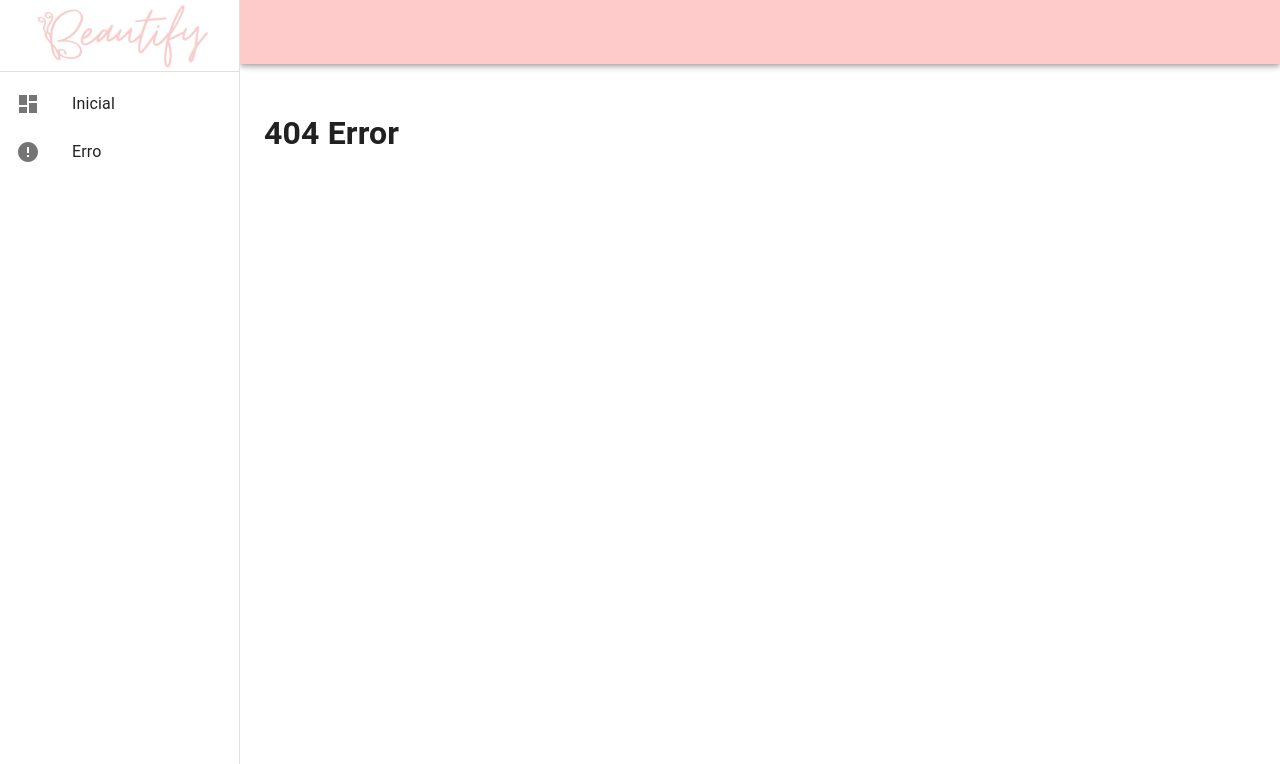
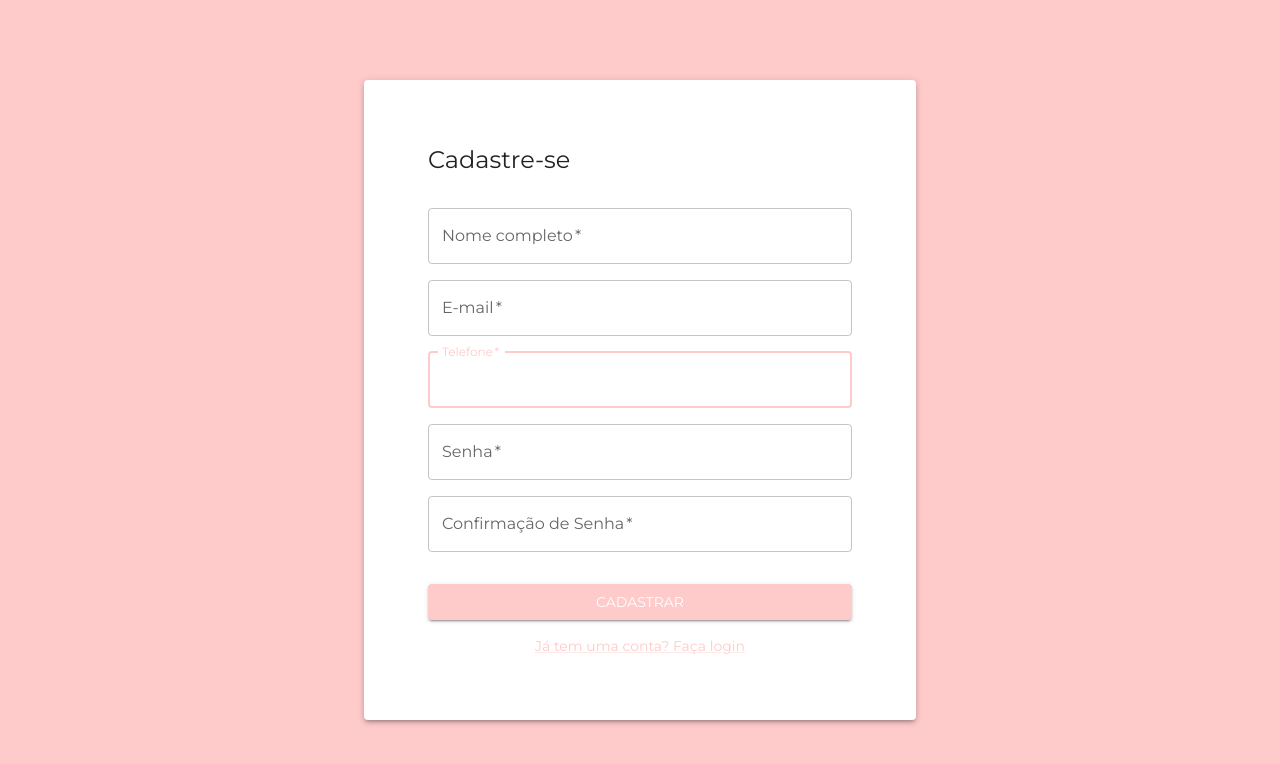
Before and after one commit to vieir4ndo/beautify, a React (Create React App) app in the folder web/: page /cadastro in a window 1280 px wide. Before the commit this address had no page. Shown: the top 764 px of the page. Built offline with nearby package versions, Linux system fonts and the light colour scheme.

Commit message:
Tela de SignUp

```diff
--- a/web/public/index.html
+++ b/web/public/index.html
@@ -24,6 +24,9 @@
       work correctly both with client-side routing and a non-root public URL.
       Learn how to configure a non-root public URL by running `npm run build`.
     -->
+    <!-- Fonte do projeto -->
+    <link href="https://fonts.googleapis.com/css2?family=Montserrat&display=swap" rel="stylesheet">
+
     <title>Beautify</title>
   </head>
   <body>
--- a/web/src/App.js
+++ b/web/src/App.js
@@ -10,7 +10,7 @@ const theme = createTheme(beautifyTheme)
 
 function MainComponent() {
   // temos que fazer autenticação
-  var signed = true;
+  var signed = false;
 
   if (!signed) return <PublicRoutes />
 
--- a/web/src/index.css
+++ b/web/src/index.css
@@ -1,8 +1,6 @@
 body {
   margin: 0;
-  font-family: -apple-system, BlinkMacSystemFont, 'Segoe UI', 'Roboto', 'Oxygen',
-    'Ubuntu', 'Cantarell', 'Fira Sans', 'Droid Sans', 'Helvetica Neue',
-    sans-serif;
+  font-family: 'Montserrat', sans-serif;
   -webkit-font-smoothing: antialiased;
   -moz-osx-font-smoothing: grayscale;
 }
--- /dev/null
+++ b/web/src/pages/SignUp/index.jsx
@@ -0,0 +1,108 @@
+import React from 'react';
+
+import Container from '@mui/material/Container';
+import Box from '@mui/material/Box';
+import Grid from '@mui/material/Grid';
+import Button from '@mui/material/Button';
+import TextField from '@mui/material/TextField';
+import Link from '@mui/material/Link';
+import Typography from '@mui/material/Typography';
+import Paper from '@mui/material/Paper';
+
+const SignUp = () => {
+  return (
+    <Box
+      display="flex"
+      justifyContent="center"
+      alignItems="center"
+      bgcolor="primary.main"
+      style={{ minHeight: '100vh' }}
+    >
+      <Container maxWidth="sm">
+        <Paper elevation={3} sx={{ padding: 8 }}>
+          <Typography component="h1" variant="h5" sx={{ marginBottom: 4 }}>
+            Cadastre-se
+          </Typography>
+
+          <form>
+            <Grid container spacing={2} sx={{ marginBottom: 4 }}>
+              <Grid item xs={12}>
+                <TextField
+                  required
+                  fullWidth
+                  autoFocus
+                  name="name"
+                  variant="outlined"
+                  id="name"
+                  label="Nome completo"
+                />
+              </Grid>
+              <Grid item xs={12}>
+                <TextField
+                  required
+                  fullWidth
+                  name="email"
+                  type="email"
+                  variant="outlined"
+                  id="email"
+                  label="E-mail"
+                />
+              </Grid>
+              <Grid item xs={12}>
+                <TextField
+                  required
+                  fullWidth
+                  autoFocus
+                  name="telephone"
+                  variant="outlined"
+                  id="telephone"
+                  label="Telefone"
+                />
+              </Grid>
+              <Grid item xs={12}>
+                <TextField
+                  required
+                  fullWidth
+                  name="password"
+                  type="password"
+                  variant="outlined"
+                  id="password"
+                  label="Senha"
+                />
+              </Grid>
+              <Grid item xs={12}>
+                <TextField
+                  required
+                  fullWidth
+                  name="passwordConfirmation"
+                  type="password"
+                  variant="outlined"
+                  id="passwordConfirmation"
+                  label="Confirmação de Senha"
+                />
+              </Grid>
+            </Grid>
+            <Button
+              type="submit"
+              fullWidth
+              variant="contained"
+              color="primary"
+            >
+              Cadastrar
+            </Button>
+
+            <Grid container justifyContent="center" sx={{ marginTop: 2 }}>
+              <Grid item>
+                <Link href="/" variant="body2">
+                  Já tem uma conta? Faça login
+                </Link>
+              </Grid>
+            </Grid>
+          </form>
+        </Paper>
+      </Container>
+    </Box>
+  )
+}
+
+export default SignUp;
--- a/web/src/publicRoute.jsx
+++ b/web/src/publicRoute.jsx
@@ -2,11 +2,13 @@ import React from 'react';
 import { Route, Routes, Navigate } from 'react-router-dom';
 
 import SignIn from './pages/SignIn';
+import SignUp from './pages/SignUp';
 
 export default function PublicRoutes() {
   return (
     <Routes>
       <Route path="/" exact element={<SignIn />} />
+      <Route path="/cadastro" exact element={<SignUp />} />
 
       {/* Para qualquer rota não especificada, redireciona pra login */}
       <Route path="*" element={<Navigate to="/" />} />
--- a/web/src/theme/index.js
+++ b/web/src/theme/index.js
@@ -87,6 +87,9 @@ const warning = orange
 const success = green
 
 const theme = {
+  typography: {
+    'fontFamily': `'Montserrat', sans-serif`,
+  },
   palette: {
     primary,   /*usada para representar os elementos de interface primários para um usuário. É a cor mais frequentemente exibida nas telas e componentes do seu aplicativo.*/
     secondary, /*usada para representar os elementos de interface secundários para um usuário. Ela fornece mais maneiras de realçar e distinguir o seu produto. Tê-la é opcional.*/
```
